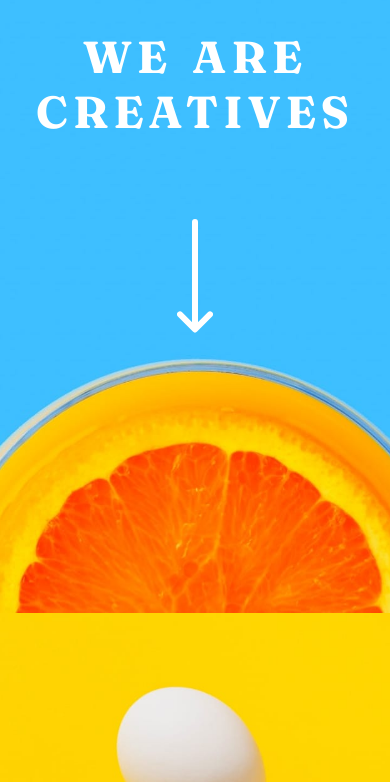
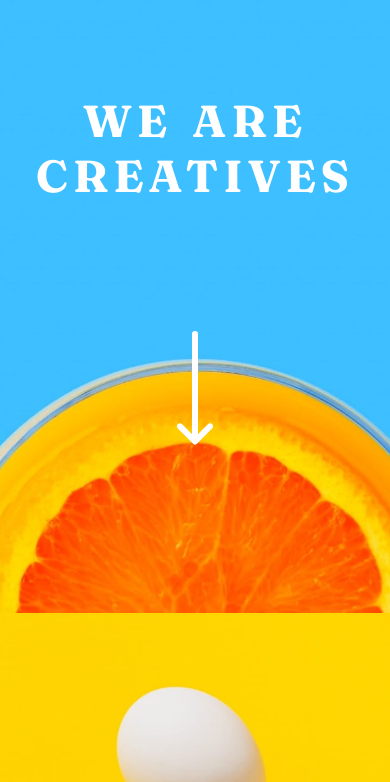
Before and after one commit to osas2211/sunside-agency, a website: page index.html in a window 390 px wide. Shown: the part 62-844 px from the top of the page. Drawn offline with Linux system fonts and the light colour scheme.

Commit message:
arrow--fix

```diff
--- a/sass_components/_mobile.scss
+++ b/sass_components/_mobile.scss
@@ -14,7 +14,7 @@
         }
     }
     .home-hero{
-        margin-top: 2rem;
+        margin-top: 6rem;
         color: #fff;
         font-size: 2.8rem;
         text-transform: uppercase;
@@ -151,6 +151,6 @@
     }
 
     .arrow{
-        margin-top: 5rem;
+        margin-top: 8rem;
     }
 }
--- a/sass_components/_tablet.scss
+++ b/sass_components/_tablet.scss
@@ -5,7 +5,7 @@
         background-position: top;
     }
     .home-hero{
-        margin-top: 7rem;
+        margin-top: 12rem;
         font-size: 3.5rem;
     }
     .arrow{
```
Also changed, not shown: css/style.css.
